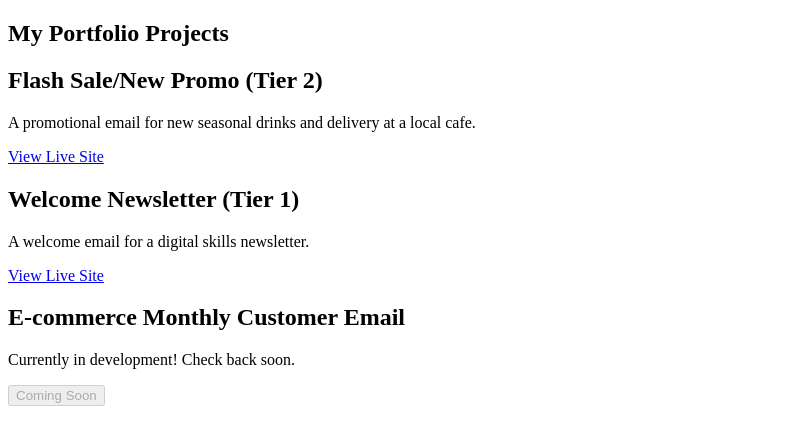
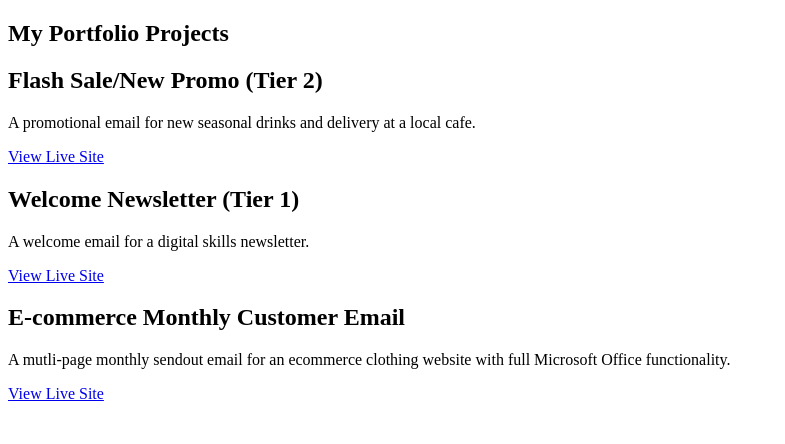
Before and after one commit to dylspiders/portfolio, a plain HTML site: page index.html in a window 1280 px wide. Shown: the whole page, without its empty margins (0-785 px from the left). Drawn offline with Linux system fonts and the light colour scheme.

Commit message:
update index.html

```diff
--- a/index.html
+++ b/index.html
@@ -29,8 +29,8 @@
   <!-- Project 3 Placeholder (Coming Soon) -->
   <div class="project-card architecture-faded">
     <h2>E-commerce Monthly Customer Email</h2>
-    <p>Currently in development! Check back soon.</p>
-    <button disabled>Coming Soon</button>
+    <p>A mutli-page monthly sendout email for an ecommerce clothing website with full Microsoft Office functionality.</p>
+    <a href="https://dylspiders.github.io/portfolio-monthlyecommerce/" target="_blank">View Live Site</a>
   </div>
 </section>
 </body>
```
